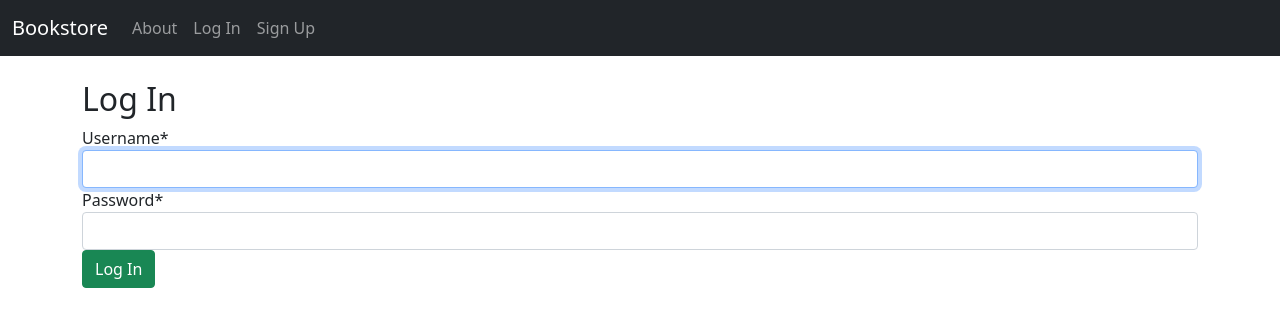
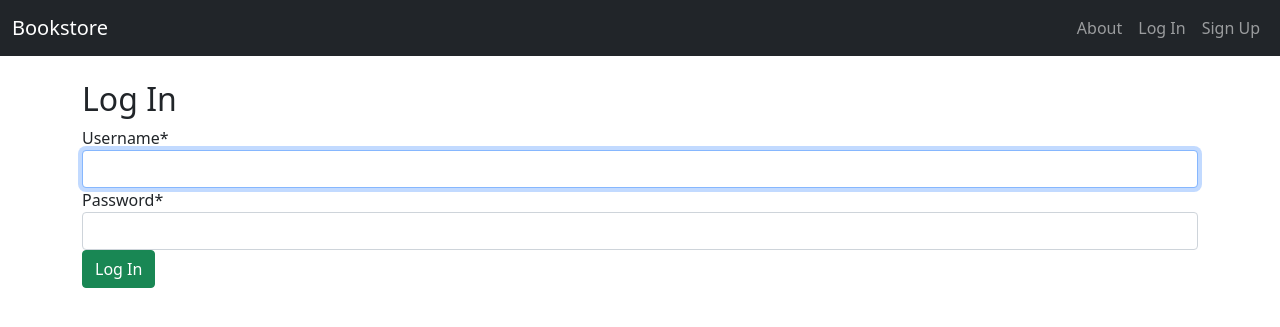
Before and after one commit to usyyousuf/Django-for-pro, a Django app: page /login/ in a window 1280 px wide. Shown: the top 327 px of the page. Run offline with Django 3.2, Linux system fonts and the light colour scheme; parts of the project's set-up code (start-up, migrations or seed data) failed here and were passed over; some libraries are stand-ins or nearby versions.

Commit message:
ch6 modified about-login-signup navbar tothe right

```diff
--- a/templates/_base.html
+++ b/templates/_base.html
@@ -16,7 +16,7 @@
       <button class="navbar-toggler" type="button" data-bs-toggle="collapse" data-bs-target="#navbarCollapse" aria-controls="navbarCollapse" aria-expanded="false" aria-label="Toggle navigation">
         <span class="navbar-toggler-icon"></span>
       </button>
-      <div class="collapse navbar-collapse" id="navbarCollapse">
+      <div class="topnav-right" id="navbarCollapse">
         <ul class="navbar-nav me-auto mb-2 mb-md-0">
           <li class="nav-item">
             <a class="nav-link" href="{% url 'about' %}">About</a>
```
